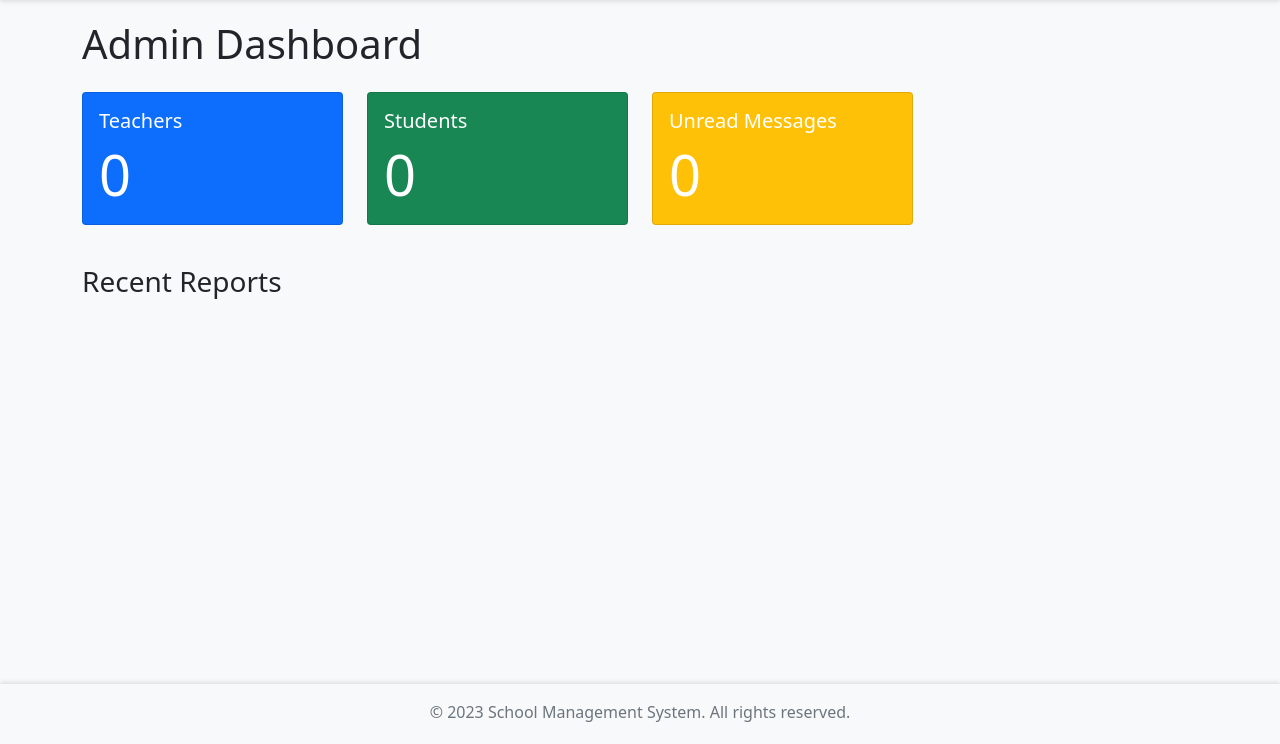
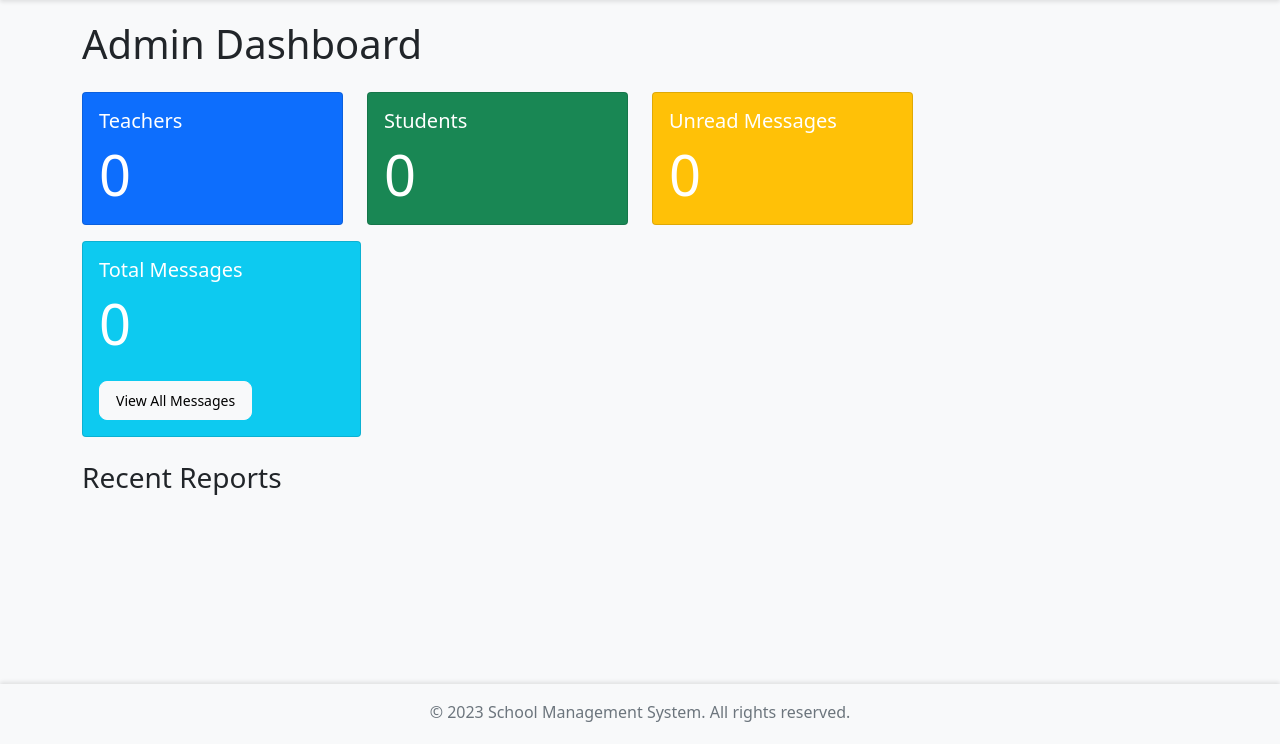
Before and after one commit to Anitum/mobile-erp, a Flask app: page /admin/dashboard in a window 1280 px wide. Shown: the part 56-800 px from the top of the page. Run offline with Flask 3, Linux system fonts and the light colour scheme; a user stored in the database is signed in.

Commit message:
making admin great

```diff
--- a/app/blueprints/admin.py
+++ b/app/blueprints/admin.py
@@ -25,12 +25,14 @@ def admin_required(f):
 @admin_required
 def dashboard():
     reports = DailyReport.query.order_by(DailyReport.date.desc()).limit(5).all()
-    messages = Message.query.filter_by(receiver_id=current_user.id, is_read=False).count()
+    unread_messages = Message.query.filter_by(receiver_id=current_user.id, is_read=False).count()
+    total_messages = Message.query.count()
     teachers = User.query.filter_by(role='teacher').count()
     students = User.query.filter_by(role='student').count()
     return render_template('admin/dashboard.html',
                          reports=reports,
-                         unread_messages=messages,
+                         unread_messages=unread_messages,
+                         total_messages=total_messages,
                          teachers=teachers,
                          students=students)
 
--- a/app/templates/admin/dashboard.html
+++ b/app/templates/admin/dashboard.html
@@ -33,6 +33,16 @@
         </div>
     </div>
 
+        <div class="col-md-3 col-sm-6 mb-3">
+            <div class="card text-white bg-info">
+                <div class="card-body">
+                    <h5 class="card-title">Total Messages</h5>
+                    <p class="card-text display-4">{{ total_messages }}</p>
+                    <a href="{{ url_for('admin.messages') }}" class="btn btn-light btn-sm mt-2">View All Messages</a>
+                </div>
+            </div>
+        </div>
+
     <div class="row mt-4">
         <div class="col-md-6">
             <h3>Recent Reports</h3>
```
Also changed, not shown: instance/school.db, 1 other file.
